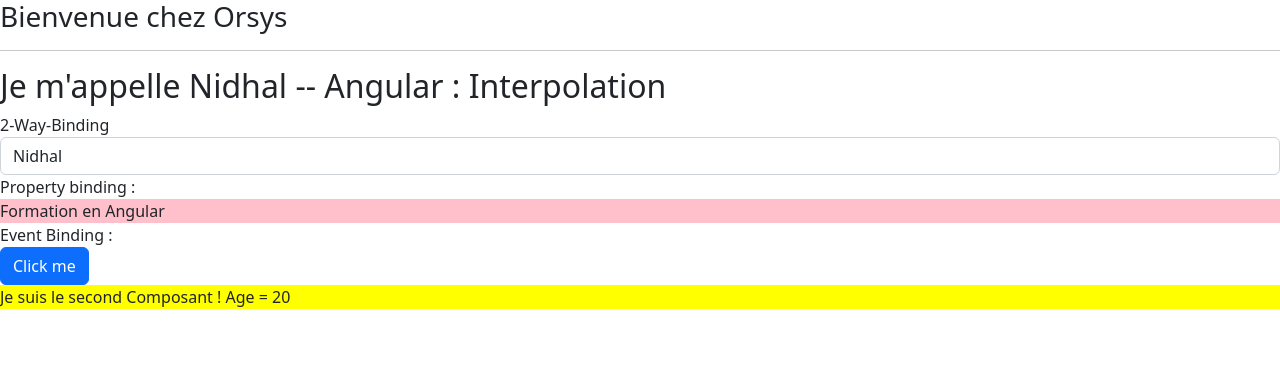
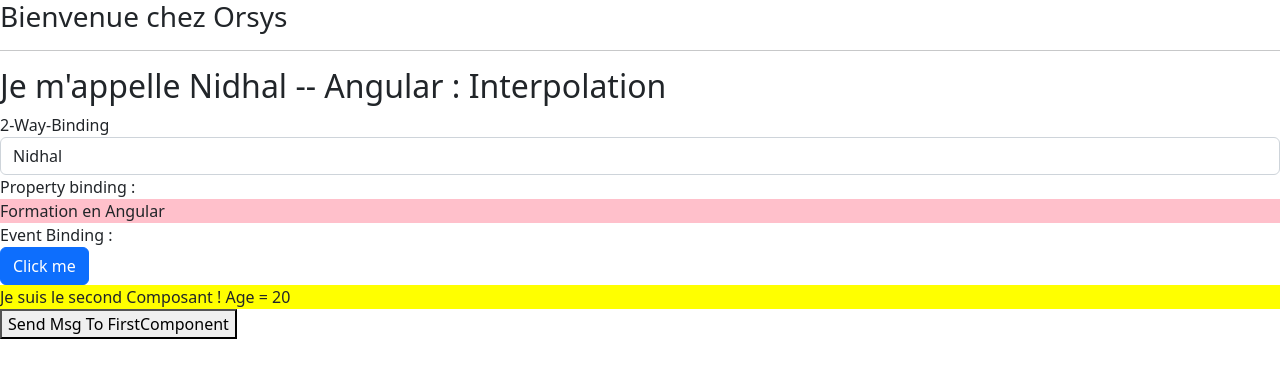
Before and after one commit to n2sy/Orsys-23, an Angular app: page / in a window 1280 px wide. Shown: the top 378 px of the page. Built offline with nearby package versions, Linux system fonts and the light colour scheme.

Commit message:
input and output

```diff
--- a/src/app/first/first.component.html
+++ b/src/app/first/first.component.html
@@ -11,4 +11,4 @@
 Event Binding :<br>
 <button (click)="clickHander()" class="btn btn-primary">Click me</button>
 
-<app-second [age]="ageFirst" [cl]="'yellow'"></app-second>
+<app-second (msgToFirst)="traitementDuParent($event)" [age]="ageFirst" [salih]="'yellow'"></app-second>
--- a/src/app/first/first.component.ts
+++ b/src/app/first/first.component.ts
@@ -15,4 +15,8 @@
   clickHander() {
     alert("J'ai été cliqué !");
   }
+
+  traitementDuParent(msg) {
+    alert(msg);
+  }
 }
--- a/src/app/second/second.component.html
+++ b/src/app/second/second.component.html
@@ -1,3 +1,5 @@
-<div [style.backgroundColor]="cl">
+<div [style.backgroundColor]="salih">
     Je suis le second Composant ! Age = {{ age }}
 </div>
+
+<button (click)="sendMsg()">Send Msg To FirstComponent</button>
--- a/src/app/second/second.component.ts
+++ b/src/app/second/second.component.ts
@@ -1,4 +1,4 @@
-import { Component, Input } from '@angular/core';
+import { Component, EventEmitter, Input, Output } from '@angular/core';
 
 @Component({
   selector: 'app-second',
@@ -6,6 +6,11 @@
   styleUrls: ['./second.component.css'],
 })
 export class SecondComponent {
-  @Input() cl = 'blue';
+  @Input() salih = 'blue';
   @Input() age = 1000;
+  @Output() msgToFirst = new EventEmitter();
+
+  sendMsg() {
+    this.msgToFirst.emit('Message de la part de SecondComponent');
+  }
 }
```
